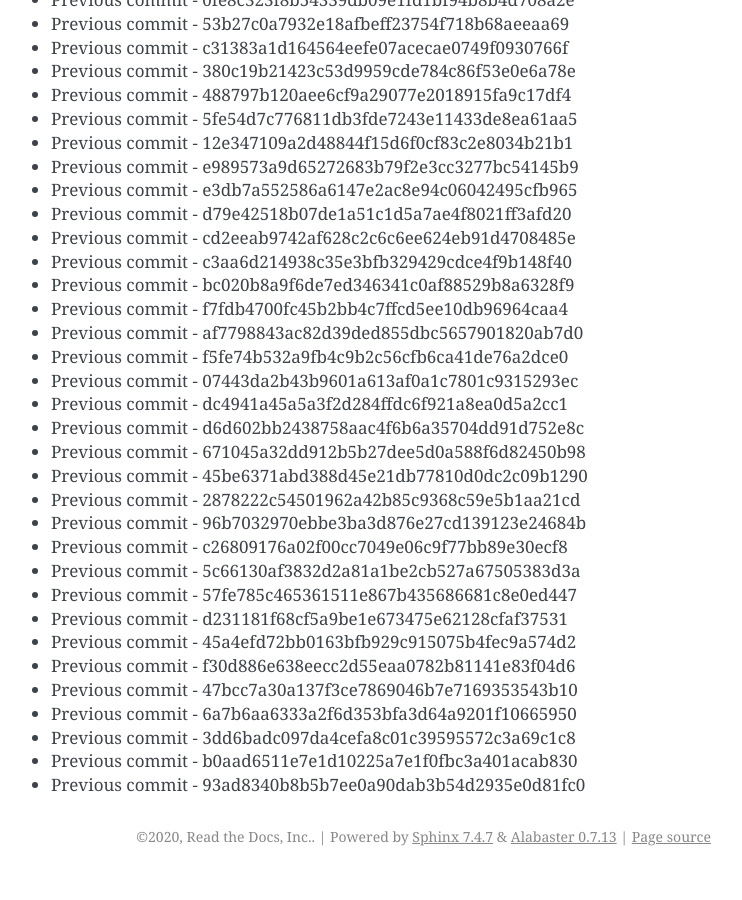
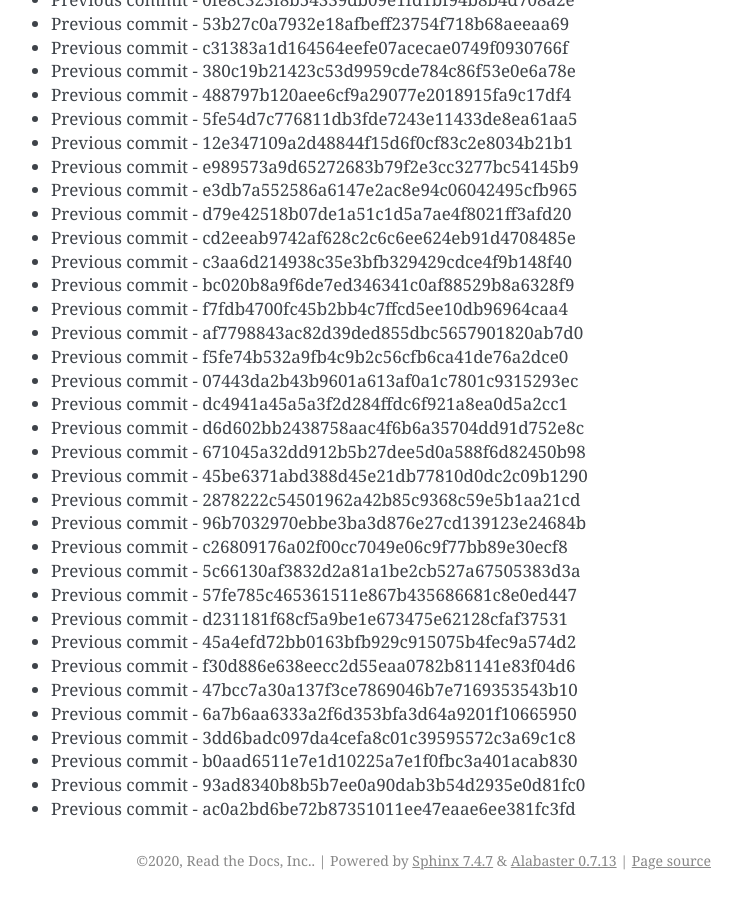
Before and after one commit to readthedocs/rtd-git-stresstest, a Sphinx documentation site: the page built from docs/updates.rst, in a window 1280 px wide and 900 px high, scrolled down 75354 px. Shown: the whole window, without its empty margins (399-1141 px from the left). Built offline with Sphinx 7.4.7, drawn with Linux system fonts in a browser that asks for light colours; before the commit the page ends 76230 px from its top, so only the background shows below that.

Commit message:
Generating commit from previous: ac0a2bd6be72b87351011ee47eaae6ee381fc3fd

```diff
--- a/docs/updates.rst
+++ b/docs/updates.rst
@@ -3198,3 +3198,4 @@ It can be tested for any performance characteristics.
 * Previous commit - 3dd6badc097da4cefa8c01c39595572c3a69c1c8
 * Previous commit - b0aad6511e7e1d10225a7e1f0fbc3a401acab830
 * Previous commit - 93ad8340b8b5b7ee0a90dab3b54d2935e0d81fc0
+* Previous commit - ac0a2bd6be72b87351011ee47eaae6ee381fc3fd
```
